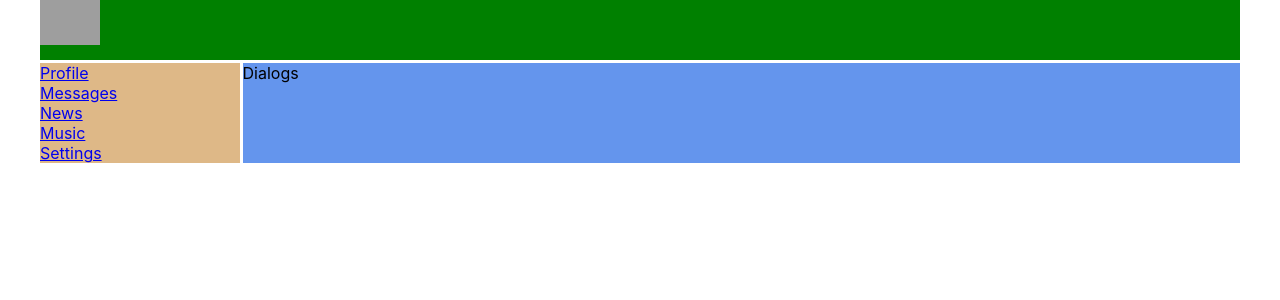
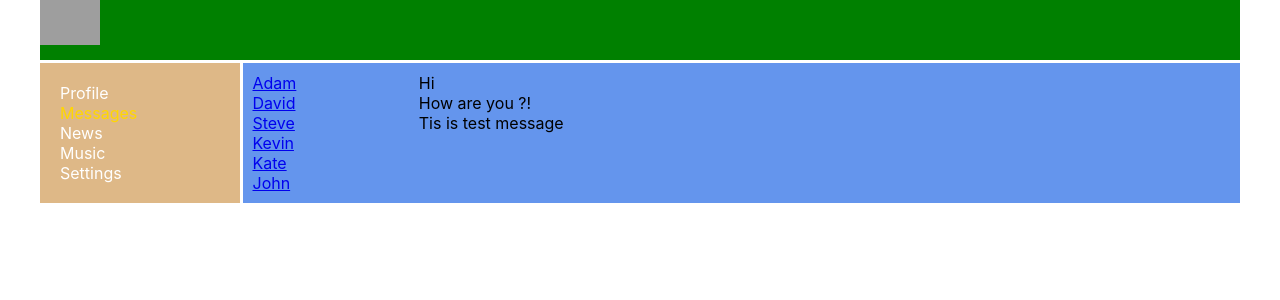
Before and after one commit to birkanigor/react-course-2, a React (Create React App) app: page /dialogs in a window 1280 px wide. Shown: the top 300 px of the page. Built offline with nearby package versions, Linux system fonts and the light colour scheme; grey boxes are pictures that could not be loaded.

Commit message:
lesson-24

```diff
--- a/src/App.css
+++ b/src/App.css
@@ -17,4 +17,5 @@ ul li{
 .app-wrapper-content{
   grid-area : c;
   background-color: cornflowerblue;
+
 }
--- a/src/App.js
+++ b/src/App.js
@@ -17,8 +17,8 @@ const App = (props) =>{
       <div className='app-wrapper'>
         <Header/>
         <Navbar/>
-        <div class="app-wrapper-content">
-          <Route path='/dialogs' component={Dialogs} />
+        <div className="app-wrapper-content">
+          <Route path='/dialogs' component={Dialogs} /> {/*exact*/}
           <Route path='/profile' component={Profile} />
           <Route path='/news' component={News} />
           <Route path='/music' component={Music} />
--- a/src/components/Dialogs/Dialogs.jsx
+++ b/src/components/Dialogs/Dialogs.jsx
@@ -1,10 +1,41 @@
 import React from 'react';
 import s from './Dialogs.module.css';
+import {NavLink} from "react-router-dom";
+
+const DialogItem = (props) =>{
+  let path = "/dialogs/" + props.id;
+
+  return(
+    <div className={s.dialog + ' ' + s.active}>
+      <NavLink to={path}>{props.name}</NavLink>
+    </div>
+  )
+}
+
+const Message=(props) =>{
+  return (
+    <div className={s.message}>{props.message}</div>
+  )
+}
 
 const Dialogs = (props) =>{
   return(
-    <div >
-      Dialogs
+    <div className={s.dialogs}>
+      <div className={s.dialogsItems}>
+        <DialogItem name="Adam" id="1"/>
+        <DialogItem name="David" id="2"/>
+        <DialogItem name="Steve" id="3"/>
+        <DialogItem name="Kevin" id="4"/>
+        <DialogItem name="Kate" id="5"/>
+        <DialogItem name="John" id="6"/>
+      </div>
+
+      <div className={s.messages}>
+        <Message message="Hi"/>
+        <Message message="How are you ?!"/>
+        <Message message="Tis is test message"/>
+
+      </div>
     </div>
   )
 }
--- a/src/components/Dialogs/Dialogs.module.css
+++ b/src/components/Dialogs/Dialogs.module.css
@@ -0,0 +1,19 @@
+.dialogs{
+  display: grid;
+  grid-template-columns: 2fr 10fr;
+}
+
+.dialogsItems {
+  padding: 10px;
+}
+
+.dialogsItems .active{
+  color: gold;
+}
+.messages{
+  padding: 10px;
+}
+
+.message{
+
+}
--- a/src/components/Navbar/Navbar.jsx
+++ b/src/components/Navbar/Navbar.jsx
@@ -1,23 +1,24 @@
 import React from 'react';
 import s from './Navbar.module.css';
+import {NavLink} from "react-router-dom";
 
 const Navbar =() =>{
   return  (
     <nav className={s.nav}>
       <div className={`${s.item} ${s.active}`}>
-        <a href="/profile">Profile</a>
+        <NavLink to="/profile" activeClassName={s.activeLink}>Profile</NavLink>
       </div>
       <div className={s.item}>
-        <a href="/dialogs">Messages</a>
+        <NavLink to="/dialogs" activeClassName={s.activeLink}>Messages</NavLink>
       </div>
       <div className={s.item}>
-        <a href="/news">News</a>
+        <NavLink to="/news" activeClassName={s.activeLink}>News</NavLink>
       </div>
       <div className={s.item}>
-        <a href="/music">Music</a>
+        <NavLink to="/music" activeClassName={s.activeLink}>Music</NavLink>
       </div>
       <div className={s.item}>
-        <a href="/settings">Settings</a>
+        <NavLink to="/settings" activeClassName={s.activeLink}>Settings</NavLink>
       </div>
     </nav>
   )
--- a/src/components/Navbar/Navbar.module.css
+++ b/src/components/Navbar/Navbar.module.css
@@ -1,12 +1,14 @@
 .nav{
   griid-are : n;
   background-color: burlywood;
+  padding: 20px;
 }
 
-.item{
+.item a{
   color: white;
+  text-decoration: none;
 }
 
-.active{
+.item a.activeLink {
   color:gold;
 }
--- a/src/components/Profile/MyPosts/MyPosts.jsx
+++ b/src/components/Profile/MyPosts/MyPosts.jsx
@@ -4,11 +4,16 @@ import s from './MyPosts.module.css';
 
 const MyPosts = () => {
   return (
-    <div>
-      My posts
+    <div className={s.postsBlock}>
+      <h3>My posts</h3>
       <div>
-        <textarea></textarea>
-        <button>add</button>
+        <div>
+          <textarea></textarea>
+        </div>
+        <div>
+          <button>add</button>
+        </div>
+
       </div>
       <div className={s.posts}>
         <Post message="Hi ! How are you ?" likesCount="5"/>
--- a/src/components/Profile/MyPosts/MyPosts.module.css
+++ b/src/components/Profile/MyPosts/MyPosts.module.css
@@ -0,0 +1,7 @@
+.postsBlock{
+  padding: 10px;
+}
+
+.posts{
+  margin-top: 10px;
+}
--- a/src/components/Profile/Profile.jsx
+++ b/src/components/Profile/Profile.jsx
@@ -1,17 +1,13 @@
 import React from 'react';
 import MyPosts from './MyPosts/MyPosts'
+import ProfileInfo from './ProfileInfo/ProfileInfo'
 import s from './Profile.module.css';
 
 
 const Profile =() =>{
   return  (
     <div >
-      <div>
-        <img src="https://images.pexels.com/photos/248797/pexels-photo-248797.jpeg?auto=compress&cs=tinysrgb&dpr=1&w=700"></img>
-      </div>
-      <div className={s.avatar}>
-        <img src="https://i.imgur.com/l5HXBdT.jpg"></img>
-      </div>
+      <ProfileInfo/>
       <MyPosts/>
     </div>
   )
--- /dev/null
+++ b/src/components/Profile/ProfileInfo/ProfileInfo.jsx
@@ -0,0 +1,20 @@
+import React from 'react';
+import s from './ProfileInfo.module.css'
+
+const ProfileInfo =() =>{
+  return  (
+    <div>
+      <div>
+        <img src="https://images.pexels.com/photos/248797/pexels-photo-248797.jpeg?auto=compress&cs=tinysrgb&dpr=1&w=700"></img>
+      </div>
+      <div className={s.avatar}>
+        <img  src="https://i.imgur.com/l5HXBdT.jpg"></img>
+      </div>
+      <div className={s.descriptionBlock}>
+        Profile Description
+      </div>
+    </div>
+  )
+}
+
+export default ProfileInfo;
--- /dev/null
+++ b/src/components/Profile/ProfileInfo/ProfileInfo.module.css
@@ -0,0 +1,7 @@
+.avatar img{
+  width:100px;
+}
+
+.descriptionBlock{
+  padding: 10px;
+}
```
